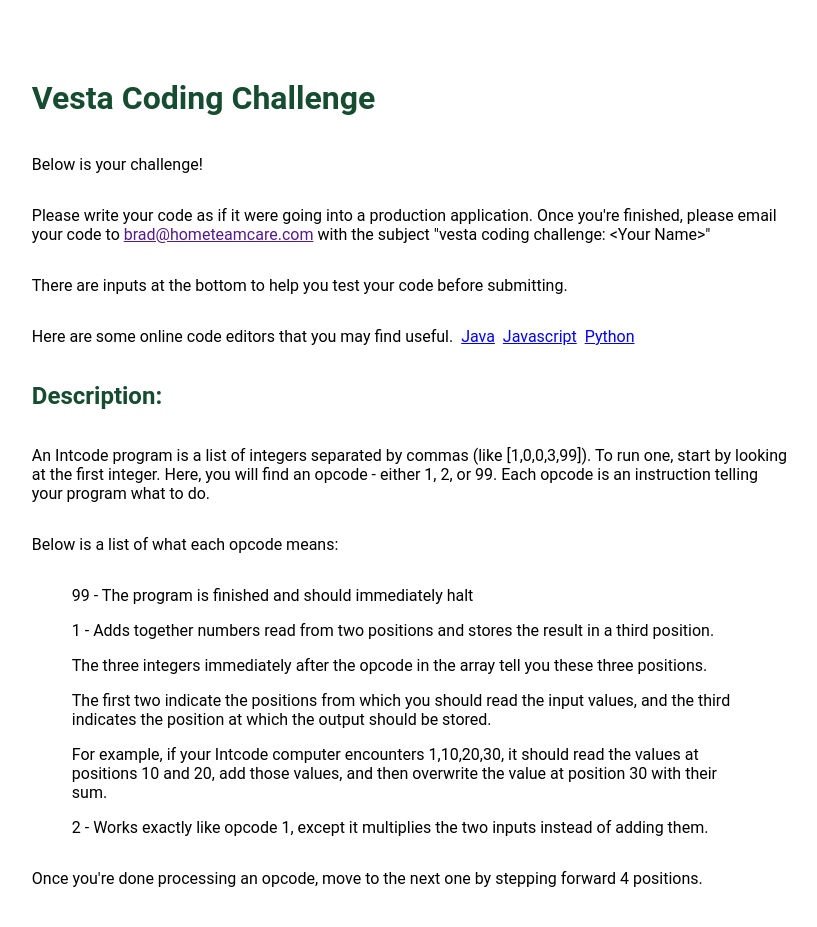
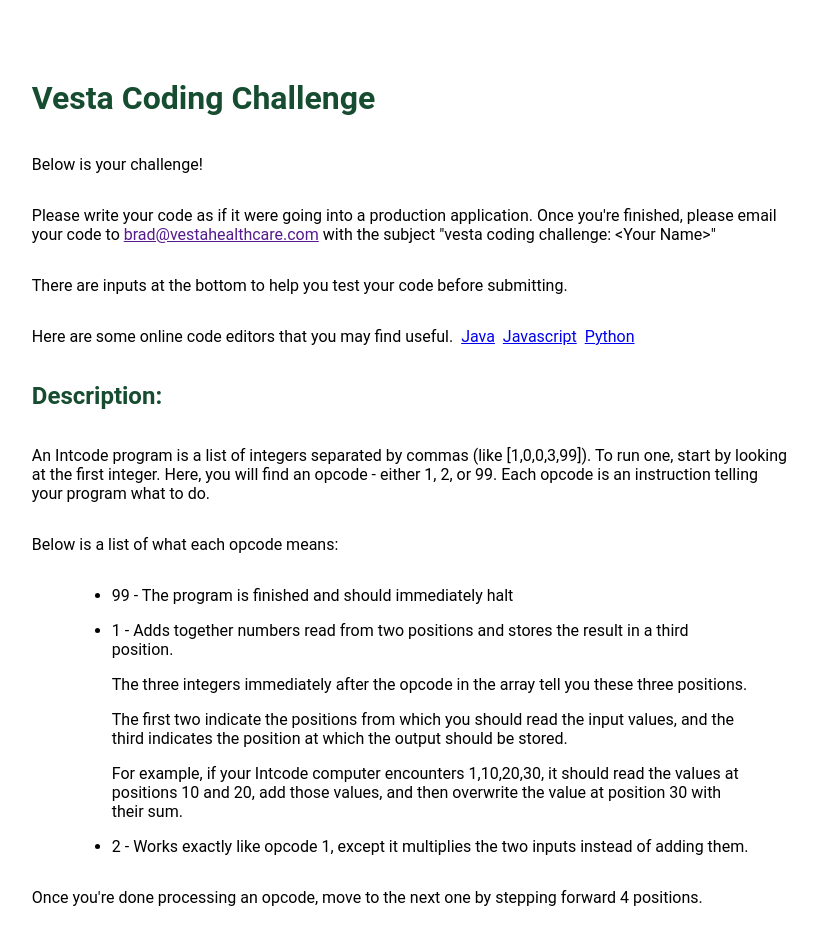
Before and after one commit to vestahealthcare/code-challenge, a Next.js app: page / in a window 1280 px wide. Shown: the top 927 px of the page, without its empty margins (229-1046 px from the left). Built offline with nearby package versions, Linux system fonts and the light colour scheme.

Commit message:
make list more readable and update email

```diff
--- a/pages/index.js
+++ b/pages/index.js
@@ -3,7 +3,8 @@
 export default () => {
   const [partOneValue, setPartOneValue] = useState();
   const [partTwoValue, setPartTwoValue] = useState();
-  const emailSubject = `"vesta coding challenge: <Your Name>"`
+  const emailSubject = `"vesta coding challenge: <Your Name>"`;
+  const contactEmail = 'brad@vestahealthcare.com';
 
   return (
     <div>
@@ -14,7 +15,7 @@
             Below is your challenge!
           </p>
           <p>
-            Please write your code as if it were going into a production application. Once you're finished, please email your code to <a href="">brad@hometeamcare.com</a> with the subject {emailSubject}
+            Please write your code as if it were going into a production application. Once you're finished, please email your code to <a href="">{contactEmail}</a> with the subject {emailSubject}
           </p>
           <p>
             There are inputs at the bottom to help you test your code before submitting.
@@ -33,9 +34,13 @@
             Below is a list of what each opcode means:
           </p>
           <div className="opcodes">
+            <ul>
+              <li>
                 <p>
                   99 - The program is finished and should immediately halt
                 </p>
+              </li>
+              <li>
                 <p>
                   1 - Adds together numbers read from two positions and stores the result in a third position.
                 </p>
@@ -45,10 +50,16 @@
                 <p>
                   The first two indicate the positions from which you should read the input values, and the third indicates the position at which the output should be stored.
                 </p>
-            <p>For example, if your Intcode computer encounters 1,10,20,30, it should read the values at positions 10 and 20, add those values, and then overwrite the value at position 30 with their sum.</p>
+                <p>
+                  For example, if your Intcode computer encounters 1,10,20,30, it should read the values at positions 10 and 20, add those values, and then overwrite the value at position 30 with their sum.
+                  </p>
+              </li>
+              <li>
                 <p>
                   2 - Works exactly like opcode 1, except it multiplies the two inputs instead of adding them.
                 </p>
+              </li>
+            </ul>
           </div>
           <p>
             Once you're done processing an opcode, move to the next one by stepping forward 4 positions.
@@ -68,7 +79,7 @@
           <p>Enter your result:</p>
           <input className="number-input" type="number" value={partOneValue} onChange={(e) => {
             setPartOneValue(e.target.value);
-          }}/>
+          }} />
           {partOneValue !== undefined && (partOneValue === "3895705" ? <p className="correct">Correct!</p> : <p className="incorrect">Incorrect!</p>)}
           <h2 className="h1">Part II:</h2>
           <p>
@@ -78,7 +89,7 @@
           <p>Enter 100 * input1 + input2:</p>
           <input className="number-input" type="number" value={partTwoValue} onChange={(e) => {
             setPartTwoValue(e.target.value);
-          }}/>
+          }} />
           {partTwoValue !== undefined && (partTwoValue === "6417" ? <p className="correct">Correct!</p> : <p className="incorrect">Incorrect!</p>)}
         </div>
       </div>
```
Lines whose indentation alone changed are shown as unchanged.
